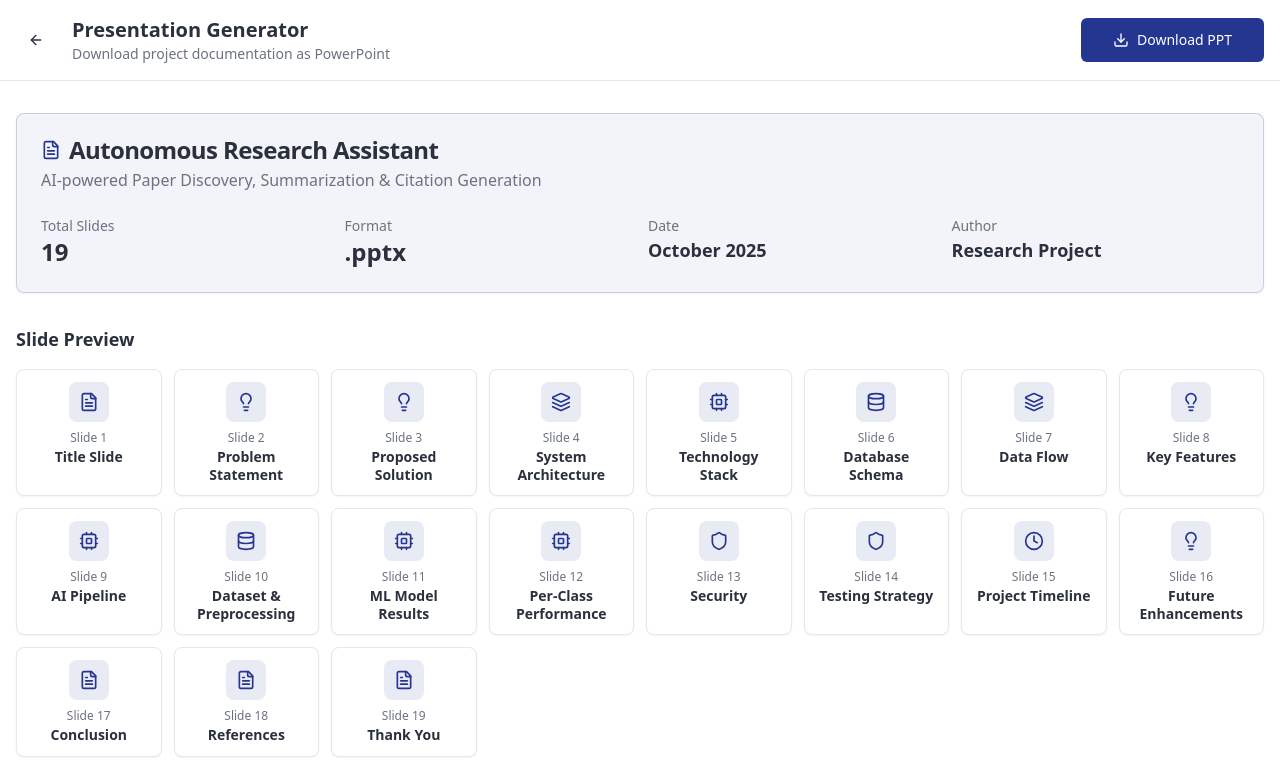
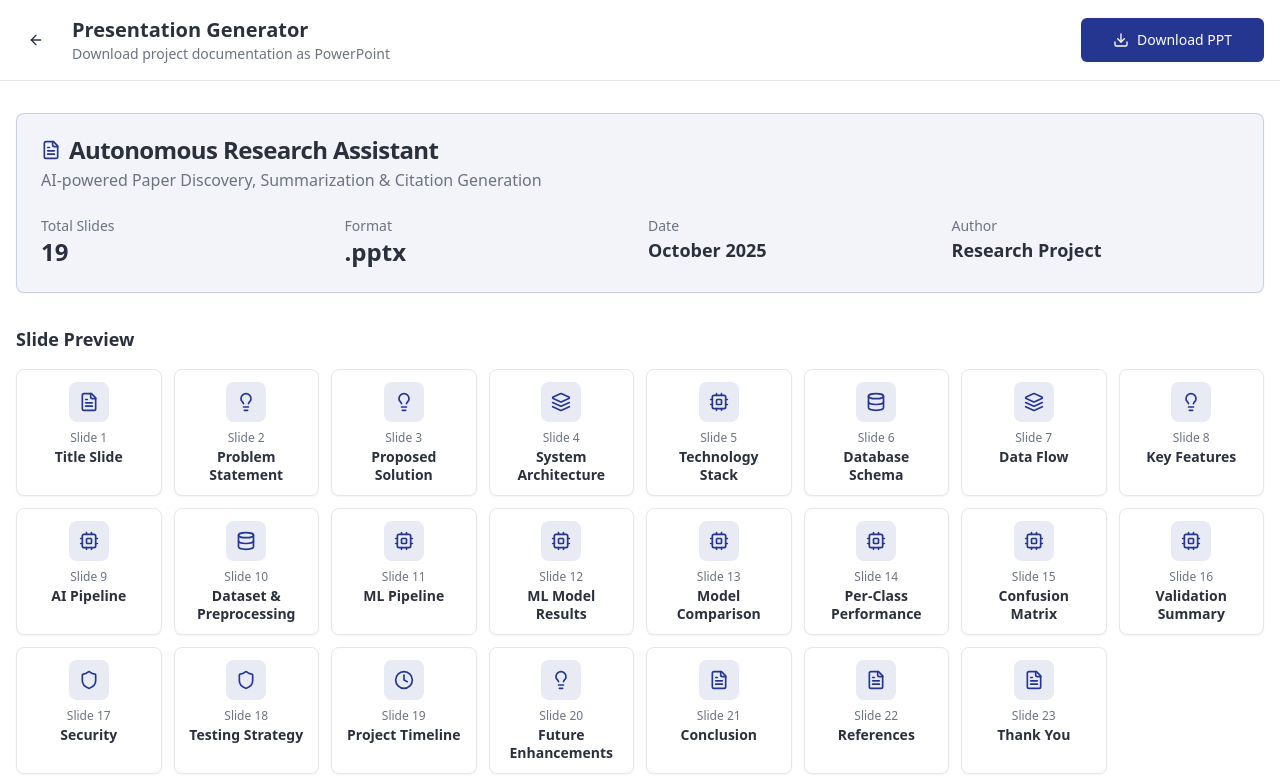
Before and after one commit to RGV-Techs/researchassist, a React (Vite) app: page /presentation in a window 1280 px wide. Shown: the top 779 px of the page. Built offline with nearby package versions, Linux system fonts and the light colour scheme; the HTML template or start-up script is replaced by a standard one.

Commit message:
Preceding changes

```diff
--- a/src/pages/Presentation.tsx
+++ b/src/pages/Presentation.tsx
@@ -25,17 +25,21 @@ const Presentation = () => {
     { icon: FileText, title: "Title Slide", description: "Project introduction and branding" },
     { icon: Lightbulb, title: "Problem Statement", description: "Information overload challenges" },
     { icon: Lightbulb, title: "Proposed Solution", description: "AI-powered research assistant" },
-    { icon: Layers, title: "System Architecture", description: "Multi-layer system design" },
+    { icon: Layers, title: "System Architecture", description: "Diagram: multi-layer architecture" },
     { icon: Cpu, title: "Technology Stack", description: "React, Tailwind, Gemini AI" },
     { icon: Database, title: "Database Schema", description: "Profiles, Projects, Papers tables" },
-    { icon: Layers, title: "Data Flow", description: "End-to-end processing pipeline" },
+    { icon: Layers, title: "Data Flow", description: "Diagram: discovery pipeline" },
     { icon: Lightbulb, title: "Key Features", description: "Discovery, AI, Citations" },
     { icon: Cpu, title: "AI Pipeline", description: "Summarization, keywords & classification" },
     { icon: Database, title: "Dataset & Preprocessing", description: "arXiv 18K papers, TF-IDF 50K features" },
-    { icon: Cpu, title: "ML Model Results", description: "5 models compared, 97.25% accuracy" },
-    { icon: Cpu, title: "Per-Class Performance", description: "F1-scores per domain (macro 0.97)" },
+    { icon: Cpu, title: "ML Pipeline", description: "Diagram: end-to-end ML flow" },
+    { icon: Cpu, title: "ML Model Results", description: "Table: 5 models, 97.25% best" },
+    { icon: Cpu, title: "Model Comparison", description: "Chart: accuracy & F1 scores" },
+    { icon: Cpu, title: "Per-Class Performance", description: "Table: F1 per domain (0.97)" },
+    { icon: Cpu, title: "Confusion Matrix", description: "Diagram: 6-class heatmap" },
+    { icon: Cpu, title: "Validation Summary", description: "CV accuracy, feature space" },
     { icon: Shield, title: "Security", description: "RLS policies & JWT auth" },
-    { icon: Shield, title: "Testing Strategy", description: "Unit, integration, security tests" },
+    { icon: Shield, title: "Testing Strategy", description: "Unit, integration, ML tests" },
     { icon: Clock, title: "Project Timeline", description: "12-week development phases" },
     { icon: Lightbulb, title: "Future Enhancements", description: "Similarity, PDF parsing, collaboration" },
     { icon: FileText, title: "Conclusion", description: "Summary of achievements" },
```
